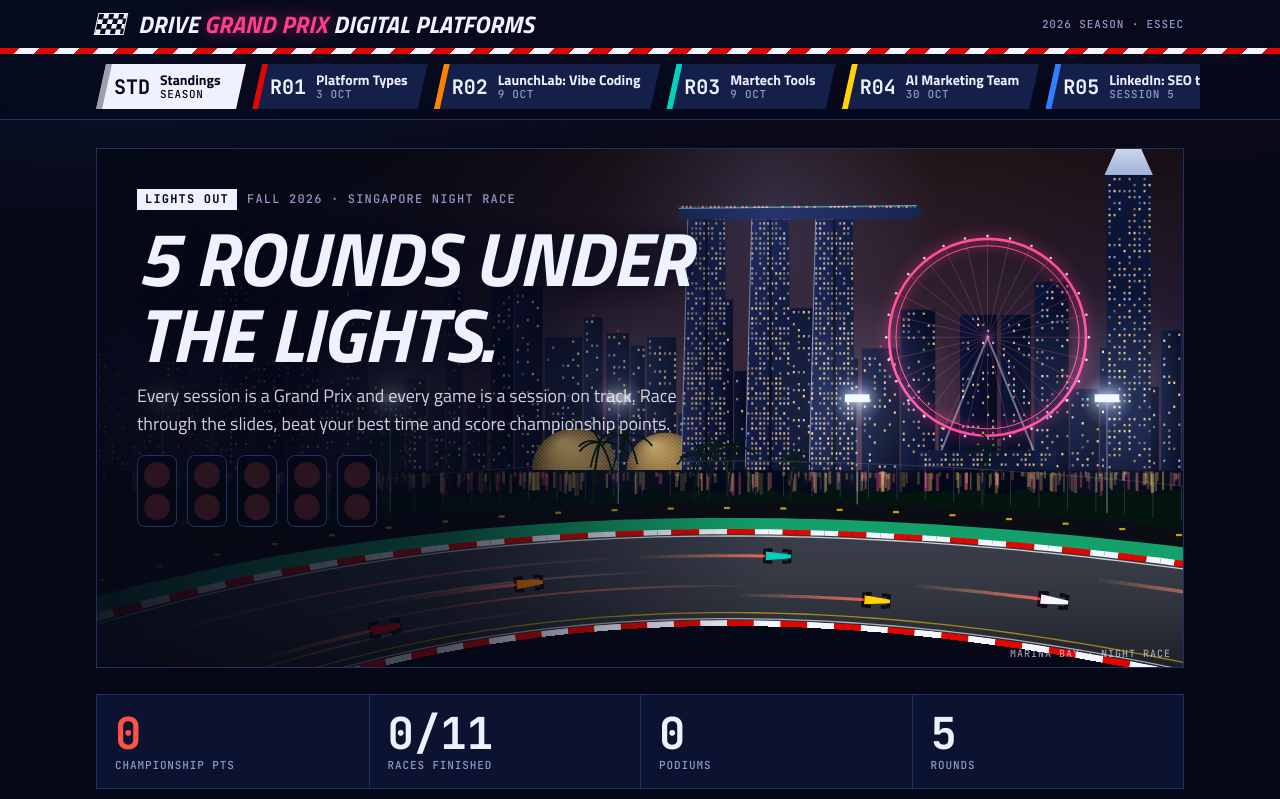
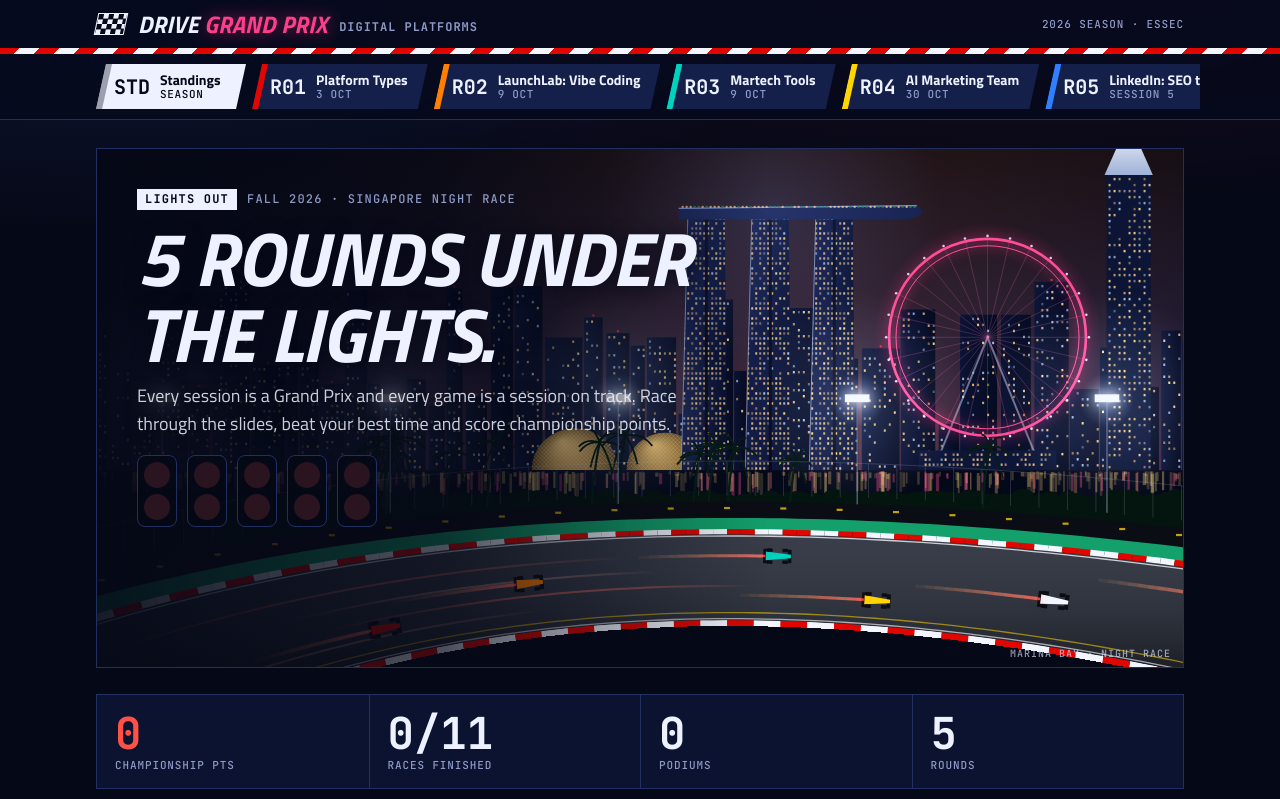
Before and after one commit to Erwan-gl/test-drive-arcade, a plain HTML site: page index.html in a window 1280 px wide. Shown: the top 799 px of the page. Drawn offline with Linux system fonts and the light colour scheme.

Commit message:
Add brand-sub class to styles.css

```diff
--- a/styles.css
+++ b/styles.css
@@ -281,3 +281,4 @@ main { padding-block: 28px 24px; }
   .night::after { background: linear-gradient(180deg, rgba(5, 8, 22, .9) 0%, rgba(5, 8, 22, .65) 45%, rgba(5, 8, 22, 0) 75%); }
   .scene-cap { display: none; }
 }
+.brand-sub { font: 700 12px/1 var(--font-mono); font-style: normal; letter-spacing: .08em; color: var(--muted); margin-left: 6px; white-space: nowrap; vertical-align: middle; }
```
